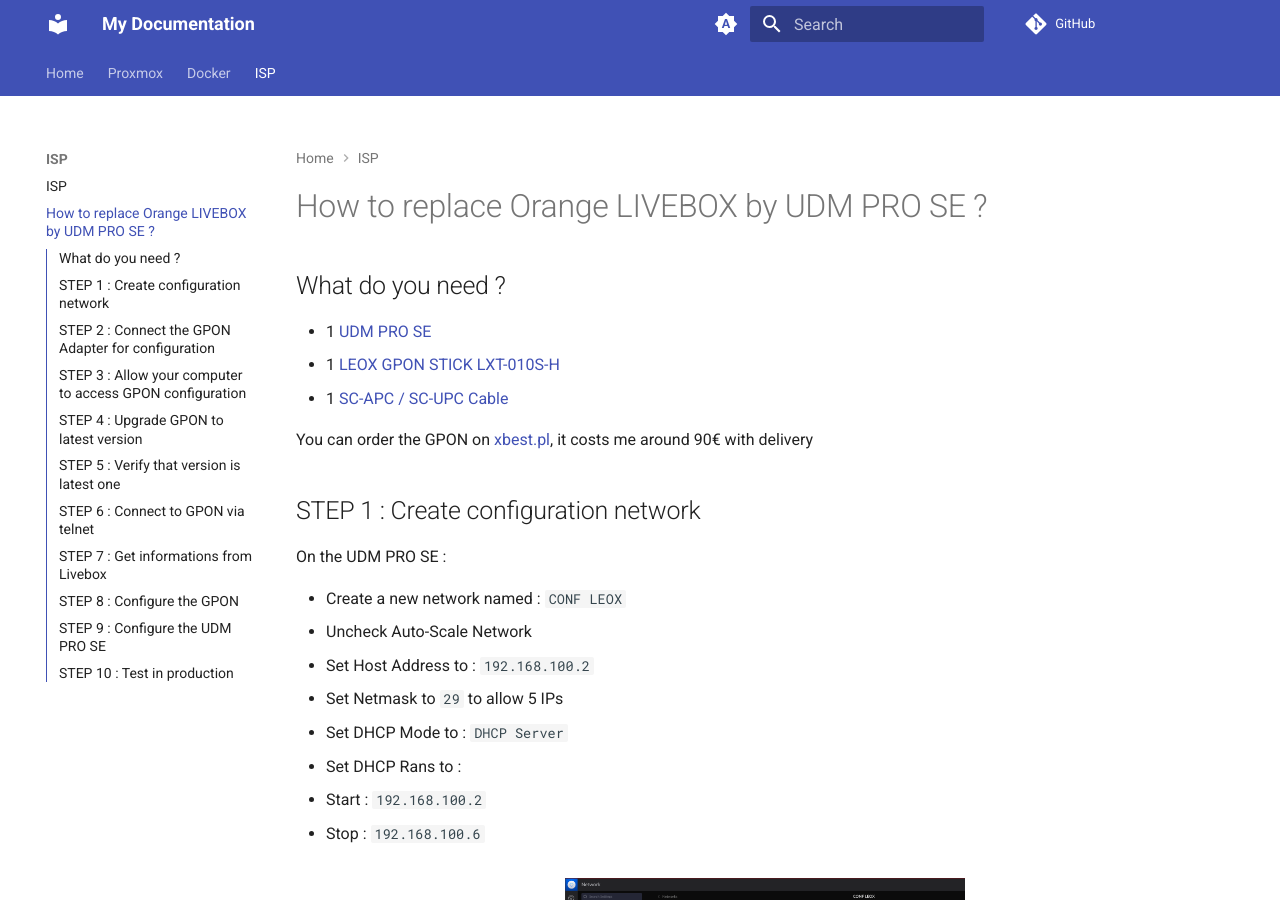
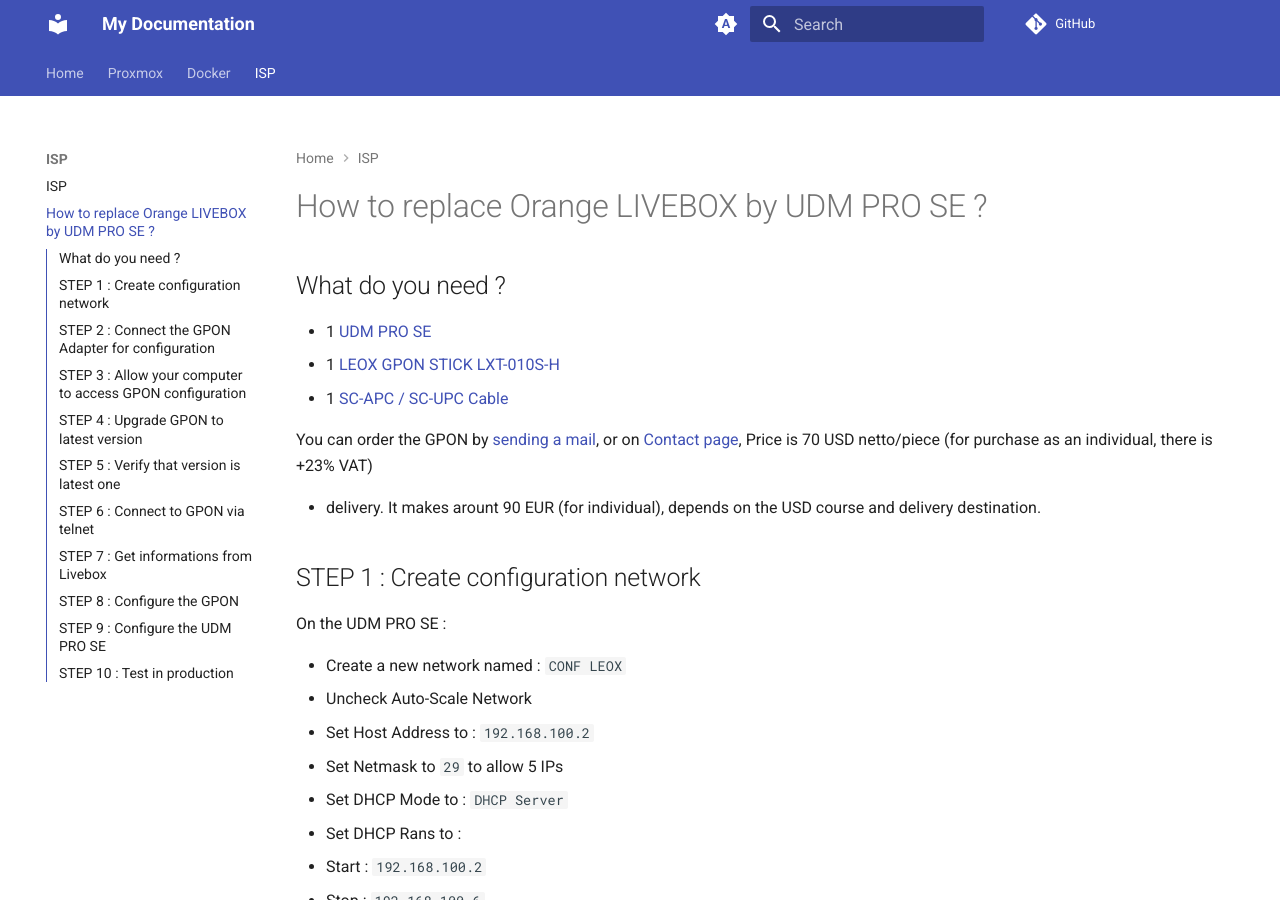
Before and after one commit to Stoufiler/stoufiler.github.io, an MkDocs documentation site: the page built from docs/isp/bypass-livebox/index.md, in a window 1280 px wide and 900 px high. Built offline with MkDocs 1.6.1 and Material for MkDocs 9.7.7, drawn with Linux system fonts in a browser that asks for light colours; comment, search, counter and statistics services are not loaded; some of the changed text lies outside the part shown.

Commit message:
doc: update firmware version, add some details about LeoLabs corporation

```diff
--- a/docs/isp/bypass-livebox/index.md
+++ b/docs/isp/bypass-livebox/index.md
@@ -6,8 +6,12 @@
 - 1 [LEOX GPON STICK LXT-010S-H](https://www.leolabs.pl/lxt-010s-h.html){target=_blank}
 - 1 [SC-APC / SC-UPC Cable](https://amzn.to/3lh8xCA){target=_blank}
 
-You can order the GPON on [xbest.pl](http://xbest.pl/index.php?p4878,sfp-gpon-stick-leox-lxt-010s-h-1-25-2-5g-sm-sc-20km-tx1310-rx1490-ddm-class-b){target=_blank},
- it costs me around 90€ with delivery
+You can order the GPON by [sending a mail](mailto:sales@leolabs.pl), or on
+[Contact page](https://www.leolabs.pl/contact.html){target=_blank},
+ Price is 70 USD netto/piece (for purchase as an individual, there is +23% VAT)
+
+- delivery. It makes arount 90 EUR (for individual), depends on the USD course
+   and delivery destination.
 
 ## STEP 1 : Create configuration network
 
@@ -66,7 +70,7 @@ On the UDM PRO SE :
   - **Username :** `leox`
   - **Password :** `leolabs_7`
 
-- [Download the firmware](firmware/V3.3.4L4rc4)
+- [Download the firmware](firmware/V3.3.4L4rc5)
 - Select the firmware on your laptop
 - Click on `Upgrade` button
 - Confirm you want to upgrade
@@ -74,6 +78,10 @@ On the UDM PRO SE :
 <figure markdown>
 [![Step 4](screenshots/upgrade-gpon.png){: style="width:400px"}](screenshots/upgrade-gpon.png)
 </figure>
+
+!!! info inline end
+    Today, there is no changelog page on Leolabs website,
+    but they had in mind to prepare one.
 
 ## STEP 5 : Verify that version is latest one
 
```
Also changed, not shown: docs/isp/bypass-livebox/screenshots/LiveboxMonitor.png (deleted), 2 other files.
